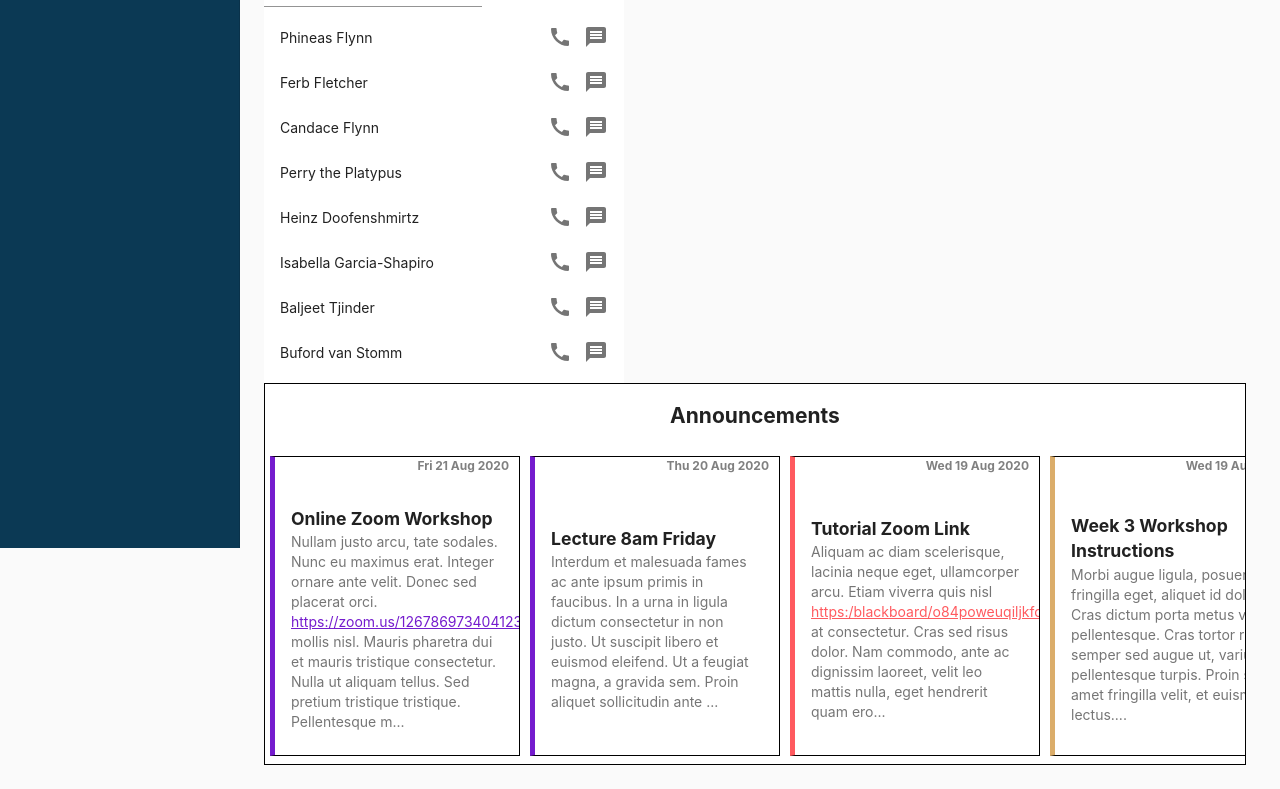
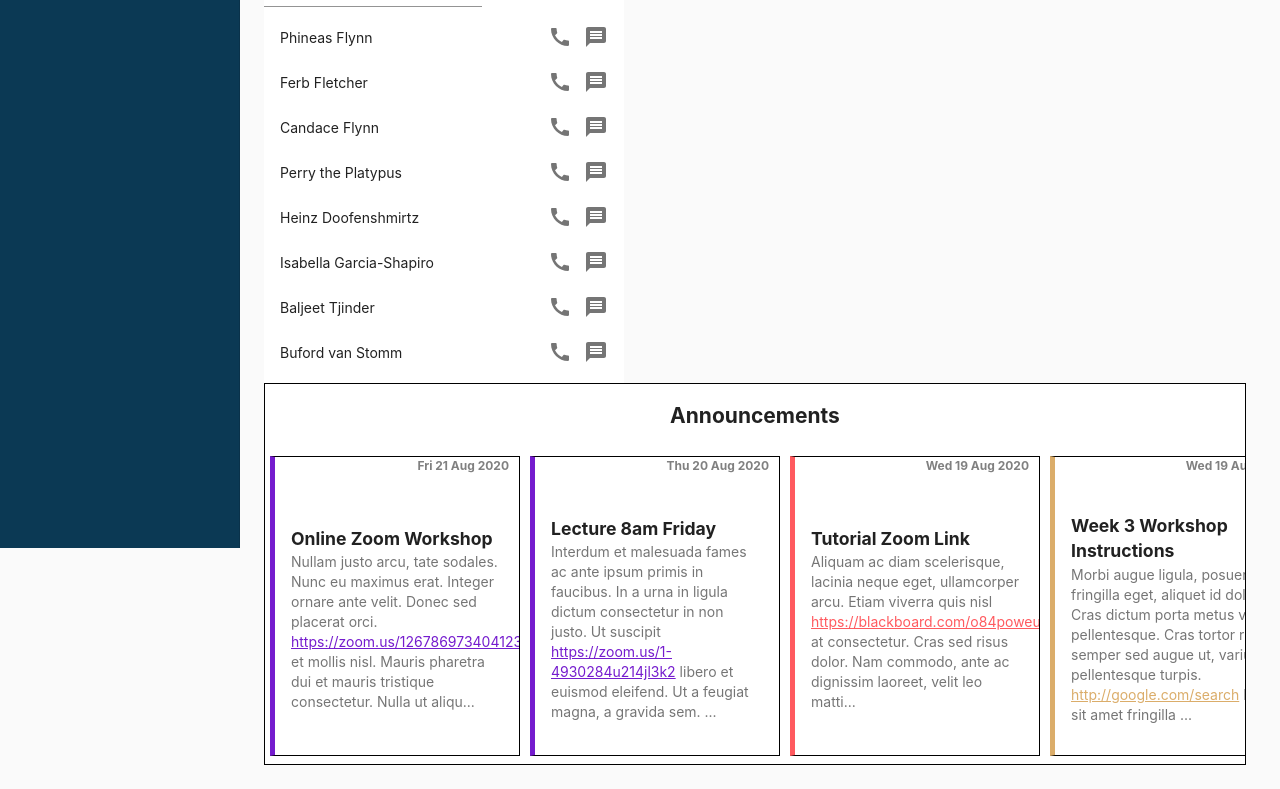
Before and after one commit to doofenshmirtz-deco-inc/OnBoard, a React (Create React App) app in the folder client/: page / in a window 1280 px wide. Shown: the part 252-1041 px from the top of the page. Built offline with nearby package versions, Linux system fonts and the light colour scheme; the HTML template or start-up script is replaced by a standard one.

Commit message:
Fixed semantic ui and links

```diff
--- a/client/package.json
+++ b/client/package.json
@@ -19,8 +19,6 @@
     "react-dom": "^16.13.1",
     "react-router-dom": "^5.2.0",
     "react-scripts": "3.4.3",
-    "semantic-ui-css": "^2.4.1",
-    "semantic-ui-react": "^1.2.1",
     "typescript": "~3.7.2"
   },
   "scripts": {
--- a/client/src/components/Announcements.tsx
+++ b/client/src/components/Announcements.tsx
@@ -5,6 +5,7 @@ import ListItem from "@material-ui/core/ListItem";
 import ListItemText from "@material-ui/core/ListItemText";
 import Typography from "@material-ui/core/Typography";
 import announcements from "./announcements.json";
+import { TextToLinks } from "../utils/string";
 
 const useStyles = makeStyles((theme: Theme) =>
   createStyles({
@@ -48,28 +49,15 @@ const CHARACTER_LIMIT: number = 225;
 
 /* It looks really dumb but it adds coloured links in between before and after link areas. I'm sorry someone plz refactor */
 function getDescription(announcementObj: any) {
-  if (
-    announcementObj.link &&
-    announcementObj["before-link"].length + announcementObj["link"].length <=
-      CHARACTER_LIMIT
-  ) {
-    let afterTrimSize: number =
-      announcementObj["before-link"].length + announcementObj["link"].length;
-    return (
-      <span>
-        {announcementObj["before-link"]}
-        <a
-          style={{ color: `${announcementObj.colour}` }}
-          href={announcementObj["link"]}
-        >
-          {announcementObj["link"]}
-        </a>
-        {announcementObj["after-link"].substring(0, afterTrimSize) + "..."}
-      </span>
-    );
+  let text;
+  if (announcementObj.text <= CHARACTER_LIMIT) {
+    text = announcementObj.text;
+  } else {
+    // Trim to 225 chars and add... at the end for the funny
+    text = announcementObj["text"].substring(0, CHARACTER_LIMIT) + "...";
   }
-  // Trim to 225 chars and add... at the end for the funny
-  return announcementObj["before-link"].substring(0, CHARACTER_LIMIT) + "...";
+
+  return <span>{TextToLinks(text, announcementObj.colour)}</span>;
 }
 
 // TODO: Change for full query or something idk what you want here hahaha
--- a/client/src/components/announcements.json
+++ b/client/src/components/announcements.json
@@ -3,122 +3,102 @@
     "title": "Online Zoom Workshop",
     "colour": "#751CCE",
     "date": "Fri 21 Aug 2020",
-    "before-link": "Nullam justo arcu, tate sodales. Nunc eu maximus erat. Integer ornare ante velit. Donec sed placerat orci. ",
-    "link": "https://zoom.us/126786973404123874",
-    "after-link": "et mollis nisl. Mauris pharetra dui et mauris tristique consectetur. Nulla ut aliquam tellus. Sed pretium tristique tristique. Pellentesque mollis non metus vitae auctor. Donec tempor pulvinar luctus. Phasellus pharetra quis velit ut placerat."
+    "text": "Nullam justo arcu, tate sodales. Nunc eu maximus erat. Integer ornare ante velit. Donec sed placerat orci. https://zoom.us/126786973404123874 et mollis nisl. Mauris pharetra dui et mauris tristique consectetur. Nulla ut aliquam tellus. Sed pretium tristique tristique. Pellentesque mollis non metus vitae auctor. Donec tempor pulvinar luctus. Phasellus pharetra quis velit ut placerat."
   },
   {
     "title": "Lecture 8am Friday",
-    "link": "https://zoom.us/1-4930284u214jl3k2",
     "colour": "#751CCE",
     "date": "Thu 20 Aug 2020",
-    "before-link": "Interdum et malesuada fames ac ante ipsum primis in faucibus. In a urna in ligula dictum consectetur in non justo. Ut suscipit libero et euismod eleifend. Ut a feugiat magna, a gravida sem. Proin aliquet sollicitudin ante ",
-    "after-link": "quis placerat aliquam. Aliquam ultricies, justo et rutrum condimentum, nunc turpis mollis sem, ac tempus tortor ligula non odio.."
+    "text": "Interdum et malesuada fames ac ante ipsum primis in faucibus. In a urna in ligula dictum consectetur in non justo. Ut suscipit https://zoom.us/1-4930284u214jl3k2 libero et euismod eleifend. Ut a feugiat magna, a gravida sem. Proin aliquet sollicitudin ante quis placerat aliquam. Aliquam ultricies, justo et rutrum condimentum, nunc turpis mollis sem, ac tempus tortor ligula non odio.."
   },
   {
     "title": "Tutorial Zoom Link",
-    "link": "https:/blackboard/o84poweuqiljkfds",
     "colour": "#FF5A5F",
     "date": "Wed 19 Aug 2020",
-    "before-link": " Aliquam ac diam scelerisque, lacinia neque eget, ullamcorper arcu. Etiam viverra quis nisl ",
-    "after-link": " at consectetur. Cras sed risus dolor. Nam commodo, ante ac dignissim laoreet, velit leo mattis nulla, eget hendrerit quam eros ut enim. Etiam gravida urna magna, vel volutpat enim sollicitudin a. Curabitur convallis feugiat eros non finibus. Ut scelerisque sem est, eu pulvinar odio sagittis eget. Sed urna arcu, bibendum eget leo eget, maximus ultrices tortor. Aenean blandit ex placerat, porttitor metus vel, semper tellus. Etiam lectus lorem, tempus non purus sit amet, cursus laoreet nulla. Nam eget tempus enim."
+    "text": " Aliquam ac diam scelerisque, lacinia neque eget, ullamcorper arcu. Etiam viverra quis nisl https://blackboard.com/o84poweuqiljkfds at consectetur. Cras sed risus dolor. Nam commodo, ante ac dignissim laoreet, velit leo mattis nulla, eget hendrerit quam eros ut enim. Etiam gravida urna magna, vel volutpat enim sollicitudin a. Curabitur convallis feugiat eros non finibus. Ut scelerisque sem est, eu pulvinar odio sagittis eget. Sed urna arcu, bibendum eget leo eget, maximus ultrices tortor. Aenean blandit ex placerat, porttitor metus vel, semper tellus. Etiam lectus lorem, tempus non purus sit amet, cursus laoreet nulla. Nam eget tempus enim."
   },
   {
     "title": "Week 3 Workshop Instructions",
-    "link": null,
     "colour": "#DBAD6A",
     "date": "Wed 19 Aug 2020",
-    "before-link": "Morbi augue ligula, posuere eu fringilla eget, aliquet id dolor. Cras dictum porta metus vel pellentesque. Cras tortor risus, semper sed augue ut, varius pellentesque turpis. Proin sit amet fringilla velit, et euismod lectus. In sollicitudin magna vehicula quam tempor, nec commodo justo lacinia. Donec pretium dictum eros in commodo. Mauris tincidunt dignissim ligula ac cursus. Mauris pulvinar mi non nibh accumsan, ut auctor purus mollis."
+    "text": "Morbi augue ligula, posuere eu fringilla eget, aliquet id dolor. Cras dictum porta metus vel pellentesque. Cras tortor risus, semper sed augue ut, varius pellentesque turpis. http://google.com/search Proin sit amet fringilla velit, et euismod lectus. In sollicitudin magna vehicula quam tempor, nec commodo justo lacinia. Donec pretium dictum eros in commodo. Mauris tincidunt dignissim ligula ac cursus. Mauris pulvinar mi non nibh accumsan, ut auctor purus mollis."
   },
   {
     "title": "this sentence is 50 char long hahahahahaha 123456 45465495465456",
-    "link": null,
     "colour": "#FF5A5F",
     "date": "Wed 19 Aug 2020",
-    "before-link": "Mauris rutrum dui in urna elementum, eu tempus erat rhoncus. Cras facilisis, lectus id gravida luctus, eros odio scelerisque justo, ut hendrerit ante lorem eget enim. Nunc facilisis ullamcorper vehicula. Vivamus commodo semper diam, non facilisis urna hendrerit et. Maecenas sit amet dui erat. Vestibulum ante ipsum primis in faucibus orci luctus et ultrices posuere cubilia curae; Sed sollicitudin a erat in varius."
+    "text": "Mauris rutrum dui in urna elementum, eu tempus erat rhoncus. Cras facilisis, lectus id gravida luctus, eros odio scelerisque justo, ut hendrerit ante lorem eget enim. Nunc facilisis ullamcorper vehicula. Vivamus commodo semper diam, non facilisis urna hendrerit et. Maecenas sit amet dui erat. Vestibulum ante ipsum primis in faucibus orci luctus et ultrices posuere cubilia curae; Sed sollicitudin a erat in varius."
   },
   {
     "title": "Team Meetings",
-    "link": null,
     "colour": "#A0B798",
     "date": "Saturday 15 Aug 2020",
-    "before-link": "Curabitur in laoreet odio, ac aliquam arcu. In at orci eu augue malesuada vestibulum nec nec ante. Morbi mattis nulla sed augue pellentesque volutpat. Ut a lacus lorem. Fusce sapien felis, consectetur et finibus sit amet, tempus eu sapien. Vivamus id neque id augue bibendum efficitur. Ut lacinia dui ultricies leo lacinia, ut malesuada neque venenatis. Pellentesque fringilla euismod nisi, vitae tincidunt lacus efficitur quis. Donec mattis pellentesque enim, vitae euismod massa ornare euismod. Aliquam dignissim velit sodales tellus tincidunt, sed posuere neque vehicula. Sed vitae euismod odio. Nunc lectus dui, congue eu ex et, commodo facilisis purus. Nam non molestie magna, at suscipit mi. Cras auctor laoreet tortor, ut convallis nibh porttitor id. Duis risus sapien, semper sit amet euismod ac, interdum eget lectus."
+    "text": "Curabitur in laoreet odio, ac aliquam arcu. In at orci eu augue malesuada vestibulum nec nec ante. Morbi mattis nulla sed augue pellentesque volutpat. Ut a lacus lorem. Fusce sapien felis, consectetur et finibus sit amet, tempus eu sapien. Vivamus id neque id augue bibendum efficitur. Ut lacinia dui ultricies leo lacinia, ut malesuada neque venenatis. Pellentesque fringilla euismod nisi, vitae tincidunt lacus efficitur quis. Donec mattis pellentesque enim, vitae euismod massa ornare euismod. Aliquam dignissim velit sodales tellus tincidunt, sed posuere neque vehicula. Sed vitae euismod odio. Nunc lectus dui, congue eu ex et, commodo facilisis purus. Nam non molestie magna, at suscipit mi. Cras auctor laoreet tortor, ut convallis nibh porttitor id. Duis risus sapien, semper sit amet euismod ac, interdum eget lectus."
   },
   {
     "title": "Sleeping in Lectures",
-    "link": null,
     "colour": "#087E8B",
     "date": "Saturday 15 Aug 2020",
-    "before-link": "Integer quis tortor bibendum, hendrerit massa sit amet, ultricies dui. Interdum et malesuada fames ac ante ipsum primis in faucibus. Fusce varius enim neque, at efficitur quam porta eu. Pellentesque habitant morbi tristique senectus et netus et malesuada fames ac turpis egestas. Aliquam nec luctus nibh. Nulla quis euismod metus. Donec vel purus at mi dapibus bibendum. Integer semper erat nec erat malesuada, sit amet consectetur nunc pretium. Mauris ac ante neque. Quisque eget cursus dui. Donec feugiat rhoncus tincidunt. Integer tincidunt justo ac est porta sagittis. Morbi imperdiet, mauris in sodales tristique, ante lacus imperdiet nunc, a malesuada nisl augue quis diam. Praesent porta lacinia mi et iaculis. Pellentesque at venenatis ipsum.."
+    "text": "Integer quis tortor bibendum, hendrerit massa sit amet, ultricies dui. Interdum et malesuada fames ac ante ipsum primis in faucibus. Fusce varius enim neque, at efficitur quam porta eu. Pellentesque habitant morbi tristique senectus et netus et malesuada fames ac turpis egestas. Aliquam nec luctus nibh. Nulla quis euismod metus. Donec vel purus at mi dapibus bibendum. Integer semper erat nec erat malesuada, sit amet consectetur nunc pretium. Mauris ac ante neque. Quisque eget cursus dui. Donec feugiat rhoncus tincidunt. Integer tincidunt justo ac est porta sagittis. Morbi imperdiet, mauris in sodales tristique, ante lacus imperdiet nunc, a malesuada nisl augue quis diam. Praesent porta lacinia mi et iaculis. Pellentesque at venenatis ipsum.."
   },
   {
     "title": "Sleeping in Lectures 2",
-    "link": null,
     "colour": "#FF5A5F",
     "date": "Saturday 15 Aug 2020",
-    "before-link": "Class aptent taciti sociosqu ad litora torquent per conubia nostra, per inceptos himenaeos. Morbi vestibulum, ligula id scelerisque feugiat, purus dolor condimentum dolor, quis interdum ante neque id nulla. Etiam nec maximus risus. Donec eleifend, purus sed vulputate molestie, massa augue blandit purus, vel lobortis augue lorem eu nisi. Sed tempus turpis nec ultrices tempor. Cras non libero gravida, mollis ipsum quis, lacinia dui. Quisque in vestibulum nunc. In maximus, ex at cursus semper, lectus sem rutrum purus, porttitor faucibus nibh odio sed quam. Proin vitae auctor sem. Phasellus non erat libero. Integer posuere, nulla in finibus dignissim, leo neque dictum diam, eget maximus purus libero eu diam. Proin ac ex porttitor, sollicitudin augue a, suscipit dolor. Etiam eget erat id leo volutpat tincidunt. Duis congue massa vitae ultricies pulvinar. Cras gravida, nulla at lobortis tempor, metus arcu varius diam, ac aliquam sapien dui in quam. Nam fermentum pellentesque sapien non tempus."
+    "text": "Class aptent taciti sociosqu ad litora torquent per conubia nostra, per inceptos himenaeos. Morbi vestibulum, ligula id scelerisque feugiat, purus dolor condimentum dolor, quis interdum ante neque id nulla. Etiam nec maximus risus. Donec eleifend, purus sed vulputate molestie, massa augue blandit purus, vel lobortis augue lorem eu nisi. Sed tempus turpis nec ultrices tempor. Cras non libero gravida, mollis ipsum quis, lacinia dui. Quisque in vestibulum nunc. In maximus, ex at cursus semper, lectus sem rutrum purus, porttitor faucibus nibh odio sed quam. Proin vitae auctor sem. Phasellus non erat libero. Integer posuere, nulla in finibus dignissim, leo neque dictum diam, eget maximus purus libero eu diam. Proin ac ex porttitor, sollicitudin augue a, suscipit dolor. Etiam eget erat id leo volutpat tincidunt. Duis congue massa vitae ultricies pulvinar. Cras gravida, nulla at lobortis tempor, metus arcu varius diam, ac aliquam sapien dui in quam. Nam fermentum pellentesque sapien non tempus."
   },
   {
     "title": "Online Zoom Workshop",
-    "link": null,
     "colour": "#751CCE",
     "date": "Fri 21 Aug 2020",
-    "before-link": "Nullam justo arcu, interdum ut feugiat in, sagittis sed dui. Nulla tincidunt fringilla ipsum, sed dictum est varius nec. Suspendisse enim eros, efficitur convallis faucibus at, commodo at erat. Duis euismod non erat sit amet molestie. Curabitur vulputate vulputate sodales. Nunc eu maximus erat. Integer ornare ante velit. Donec sed placerat orci. et mollis nisl. Mauris pharetra dui et mauris tristique consectetur. Nulla ut aliquam tellus. Sed pretium tristique tristique. Pellentesque mollis non metus vitae auctor. Donec tempor pulvinar luctus. Phasellus pharetra quis velit ut placerat."
+    "text": "Nullam justo arcu, interdum ut feugiat in, sagittis sed dui. Nulla tincidunt fringilla ipsum, sed dictum est varius nec. Suspendisse enim eros, efficitur convallis faucibus at, commodo at erat. Duis euismod non erat sit amet molestie. Curabitur vulputate vulputate sodales. Nunc eu maximus erat. Integer ornare ante velit. Donec sed placerat orci. et mollis nisl. Mauris pharetra dui et mauris tristique consectetur. Nulla ut aliquam tellus. Sed pretium tristique tristique. Pellentesque mollis non metus vitae auctor. Donec tempor pulvinar luctus. Phasellus pharetra quis velit ut placerat."
   },
   {
     "title": "Lecture 8am Friday",
-    "link": null,
     "colour": "#751CCE",
     "date": "Thu 20 Aug 2020",
-    "before-link": "Interdum et malesuada fames ac ante ipsum primis in faucibus. In a urna in ligula dictum consectetur in non justo. Ut suscipit libero et euismod eleifend. Ut a feugiat magna, a gravida sem. Proin aliquet sollicitudin ante, vel semper justo. Curabitur orci diam, elementum sed ante ac, pharetra elementum felis. Ut tincidunt risus quis placerat aliquam. Aliquam ultricies, justo et rutrum condimentum, nunc turpis mollis sem, ac tempus tortor ligula non odio.."
+    "text": "Interdum et malesuada fames ac ante ipsum primis in faucibus. In a urna in ligula dictum consectetur in non justo. Ut suscipit libero et euismod eleifend. Ut a feugiat magna, a gravida sem. Proin aliquet sollicitudin ante, vel semper justo. Curabitur orci diam, elementum sed ante ac, pharetra elementum felis. Ut tincidunt risus quis placerat aliquam. Aliquam ultricies, justo et rutrum condimentum, nunc turpis mollis sem, ac tempus tortor ligula non odio.."
   },
   {
     "title": "Tutorial Zoom Link",
-    "link": null,
     "colour": "#FF5A5F",
     "date": "Wed 19 Aug 2020",
-    "before-link": " Aliquam ac diam scelerisque, lacinia neque eget, ullamcorper arcu. Etiam viverra quis nisl at consectetur. Cras sed risus dolor. Nam commodo, ante ac dignissim laoreet, velit leo mattis nulla, eget hendrerit quam eros ut enim. Etiam gravida urna magna, vel volutpat enim sollicitudin a. Curabitur convallis feugiat eros non finibus. Ut scelerisque sem est, eu pulvinar odio sagittis eget. Sed urna arcu, bibendum eget leo eget, maximus ultrices tortor. Aenean blandit ex placerat, porttitor metus vel, semper tellus. Etiam lectus lorem, tempus non purus sit amet, cursus laoreet nulla. Nam eget tempus enim."
+    "text": " Aliquam ac diam scelerisque, lacinia neque eget, ullamcorper arcu. Etiam viverra quis nisl at consectetur. Cras sed risus dolor. Nam commodo, ante ac dignissim laoreet, velit leo mattis nulla, eget hendrerit quam eros ut enim. Etiam gravida urna magna, vel volutpat enim sollicitudin a. Curabitur convallis feugiat eros non finibus. Ut scelerisque sem est, eu pulvinar odio sagittis eget. Sed urna arcu, bibendum eget leo eget, maximus ultrices tortor. Aenean blandit ex placerat, porttitor metus vel, semper tellus. Etiam lectus lorem, tempus non purus sit amet, cursus laoreet nulla. Nam eget tempus enim."
   },
   {
     "title": "Week 5 Workshop Instructions",
-    "link": null,
     "colour": "#751CCE",
     "date": "Wed 19 Aug 2020",
-    "before-link": "Morbi augue ligula, posuere eu fringilla eget, aliquet id dolor. Cras dictum porta metus vel pellentesque. Cras tortor risus, semper sed augue ut,varius pellentesque turpis. Proin sit amet fringilla velit, et euismod lectus. In sollicitudin magna vehicula quam tempor, nec commodo justo lacinia. Donec pretium dictum eros in commodo. Mauris tincidunt dignissim ligula ac cursus. Mauris pulvinar mi non nibh accumsan, ut auctor purus mollis."
+    "text": "Morbi augue ligula, posuere eu fringilla eget, aliquet id dolor. Cras dictum porta metus vel pellentesque. Cras tortor risus, semper sed augue ut,varius pellentesque turpis. Proin sit amet fringilla velit, et euismod lectus. In sollicitudin magna vehicula quam tempor, nec commodo justo lacinia. Donec pretium dictum eros in commodo. Mauris tincidunt dignissim ligula ac cursus. Mauris pulvinar mi non nibh accumsan, ut auctor purus mollis."
   },
   {
     "title": "Assignment 2 is released",
-    "link": null,
     "colour": "#FF5A5F",
     "date": "Wed 29 Aug 2020",
-    "before-link": "Mauris rutrum dui in urna elementum, eu tempus erat rhoncus. Cras facilisis, lectus id gravida luctus, eros odio scelerisque justo, ut hendrerit ante lorem eget enim. Nunc facilisis ullamcorper vehicula. Vivamus commodo semper diam, non facilisis urna hendrerit et. Maecenas sit amet dui erat. Vestibulum ante ipsum primis in faucibus orci luctus et ultrices posuere cubilia curae; Sed sollicitudin a erat in varius."
+    "text": "Mauris rutrum dui in urna elementum, eu tempus erat rhoncus. Cras facilisis, lectus id gravida luctus, eros odio scelerisque justo, ut hendrerit ante lorem eget enim. Nunc facilisis ullamcorper vehicula. Vivamus commodo semper diam, non facilisis urna hendrerit et. Maecenas sit amet dui erat. Vestibulum ante ipsum primis in faucibus orci luctus et ultrices posuere cubilia curae; Sed sollicitudin a erat in varius."
   },
   {
     "title": "Zoom Session",
-    "link": null,
     "colour": "#087E8B",
     "date": "Monday 37 Aug 2029",
-    "before-link": "Suspendisse arcu nulla, venenatis a nisl vitae, finibus suscipit dui. Fusce consectetur condimentum elit blandit sodales. Sed eget massa ut dui ultrices aliquam. Proin libero erat, faucibus ac dolor molestie, tempus fermentum felis. Aliquam et eros quis ligula consequat efficitur eu vel nibh. Mauris eu ex ultrices, aliquam metus id, lobortis metus.."
+    "text": "Suspendisse arcu nulla, venenatis a nisl vitae, finibus suscipit dui. Fusce consectetur condimentum elit blandit sodales. Sed eget massa ut dui ultrices aliquam. Proin libero erat, faucibus ac dolor molestie, tempus fermentum felis. Aliquam et eros quis ligula consequat efficitur eu vel nibh. Mauris eu ex ultrices, aliquam metus id, lobortis metus.."
   },
   {
     "title": "Team Meetings 7",
-    "link": null,
     "colour": "#A0B798",
     "date": "Saturday 15 Aug 2020",
-    "before-link": "Curabitur in laoreet odio, ac aliquam arcu. In at orci eu augue malesuada vestibulum nec nec ante. Morbi mattis nulla sed augue pellentesque volutpat. Ut a lacus lorem. Fusce sapien felis, consectetur et finibus sit amet, tempus eu sapien. Vivamus id neque id augue bibendum efficitur. Ut lacinia dui ultricies leo lacinia, ut malesuada neque venenatis. Pellentesque fringilla euismod nisi, vitae tincidunt lacus efficitur quis. Donec mattis pellentesque enim, vitae euismod massa ornare euismod. Aliquam dignissim velit sodales tellus tincidunt, sed posuere neque vehicula. Sed vitae euismod odio. Nunc lectus dui, congue eu ex et, commodo facilisis purus. Nam non molestie magna, at suscipit mi. Cras auctor laoreet tortor, ut convallis nibh porttitor id. Duis risus sapien, semper sit amet euismod ac, interdum eget lectus."
+    "text": "Curabitur in laoreet odio, ac aliquam arcu. In at orci eu augue malesuada vestibulum nec nec ante. Morbi mattis nulla sed augue pellentesque volutpat. Ut a lacus lorem. Fusce sapien felis, consectetur et finibus sit amet, tempus eu sapien. Vivamus id neque id augue bibendum efficitur. Ut lacinia dui ultricies leo lacinia, ut malesuada neque venenatis. Pellentesque fringilla euismod nisi, vitae tincidunt lacus efficitur quis. Donec mattis pellentesque enim, vitae euismod massa ornare euismod. Aliquam dignissim velit sodales tellus tincidunt, sed posuere neque vehicula. Sed vitae euismod odio. Nunc lectus dui, congue eu ex et, commodo facilisis purus. Nam non molestie magna, at suscipit mi. Cras auctor laoreet tortor, ut convallis nibh porttitor id. Duis risus sapien, semper sit amet euismod ac, interdum eget lectus."
   },
   {
     "title": "Sleeping in Lectures 69",
-    "link": null,
     "colour": "#087E8B",
     "date": "Saturday 15 Aug 2020",
-    "before-link": "Integer quis tortor bibendum, hendrerit massa sit amet, ultricies dui. Interdum et malesuada fames ac ante ipsum primis in faucibus. Fusce varius enim neque, at efficitur quam porta eu. Pellentesque habitant morbi tristique senectus et netus et malesuada fames ac turpis egestas. Aliquam nec luctus nibh. Nulla quis euismod metus. Donec vel purus at mi dapibus bibendum. Integer semper erat nec erat malesuada, sit amet consectetur nunc pretium. Mauris ac ante neque. Quisque eget cursus dui. Donec feugiat rhoncus tincidunt. Integer tincidunt justo ac est porta sagittis. Morbi imperdiet, mauris in sodales tristique, ante lacus imperdiet nunc, a malesuada nisl augue quis diam. Praesent porta lacinia mi et iaculis. Pellentesque at venenatis ipsum.."
+    "text": "Integer quis tortor bibendum, hendrerit massa sit amet, ultricies dui. Interdum et malesuada fames ac ante ipsum primis in faucibus. Fusce varius enim neque, at efficitur quam porta eu. Pellentesque habitant morbi tristique senectus et netus et malesuada fames ac turpis egestas. Aliquam nec luctus nibh. Nulla quis euismod metus. Donec vel purus at mi dapibus bibendum. Integer semper erat nec erat malesuada, sit amet consectetur nunc pretium. Mauris ac ante neque. Quisque eget cursus dui. Donec feugiat rhoncus tincidunt. Integer tincidunt justo ac est porta sagittis. Morbi imperdiet, mauris in sodales tristique, ante lacus imperdiet nunc, a malesuada nisl augue quis diam. Praesent porta lacinia mi et iaculis. Pellentesque at venenatis ipsum.."
   },
   {
     "title": "Sleeping in Lectures 420",
-    "link": null,
     "colour": "#001564",
     "date": "Saturday 15 Aug 2020",
-    "before-link": "Class aptent taciti sociosqu ad litora torquent per conubia nostra, per inceptos himenaeos. Morbi vestibulum, ligula id scelerisque feugiat, purus dolor condimentum dolor, quis interdum ante neque id nulla. Etiam nec maximus risus. Donec eleifend, purus sed vulputate molestie, massa augue blandit purus, vel lobortis augue lorem eu nisi. Sed tempus turpis nec ultrices tempor. Cras non libero gravida, mollis ipsum quis, lacinia dui. Quisque in vestibulum nunc. In maximus, ex at cursus semper, lectus sem rutrum purus, porttitor faucibus nibh odio sed quam. Proin vitae auctor sem. Phasellus non erat libero. Integer posuere, nulla in finibus dignissim, leo neque dictum diam, eget maximus purus libero eu diam. Proin ac ex porttitor, sollicitudin augue a, suscipit dolor. Etiam eget erat id leo volutpat tincidunt. Duis congue massa vitae ultricies pulvinar. Cras gravida, nulla at lobortis tempor, metus arcu varius diam, ac aliquam sapien dui in quam. Nam fermentum pellentesque sapien non tempus."
+    "text": "Class aptent taciti sociosqu ad litora torquent per conubia nostra, per inceptos himenaeos. Morbi vestibulum, ligula id scelerisque feugiat, purus dolor condimentum dolor, quis interdum ante neque id nulla. Etiam nec maximus risus. Donec eleifend, purus sed vulputate molestie, massa augue blandit purus, vel lobortis augue lorem eu nisi. Sed tempus turpis nec ultrices tempor. Cras non libero gravida, mollis ipsum quis, lacinia dui. Quisque in vestibulum nunc. In maximus, ex at cursus semper, lectus sem rutrum purus, porttitor faucibus nibh odio sed quam. Proin vitae auctor sem. Phasellus non erat libero. Integer posuere, nulla in finibus dignissim, leo neque dictum diam, eget maximus purus libero eu diam. Proin ac ex porttitor, sollicitudin augue a, suscipit dolor. Etiam eget erat id leo volutpat tincidunt. Duis congue massa vitae ultricies pulvinar. Cras gravida, nulla at lobortis tempor, metus arcu varius diam, ac aliquam sapien dui in quam. Nam fermentum pellentesque sapien non tempus."
   }
 ]
--- /dev/null
+++ b/client/src/utils/string.tsx
@@ -0,0 +1,15 @@
+import React from "react";
+
+const urlRegex = /(https?:\/\/(?:www\.|(?!www))[a-zA-Z0-9][a-zA-Z0-9-]+[a-zA-Z0-9]\.[^\s]{2,}|www\.[a-zA-Z0-9][a-zA-Z0-9-]+[a-zA-Z0-9]\.[^\s]{2,}|https?:\/\/(?:www\.|(?!www))[a-zA-Z0-9]+\.[^\s]{2,}|www\.[a-zA-Z0-9]+\.[^\s]{2,})/gi;
+
+export const TextToLinks = (text: string, color: string) => {
+  return text.split(urlRegex).map((text, i) =>
+    i % 2 === 0 ? (
+      text
+    ) : (
+      <a style={{ color: color }} href={text}>
+        {text}
+      </a>
+    )
+  );
+};
```
Also changed, not shown: client/semantic.json (deleted, +0 -22 lines), 2 other files (tests, documents, lock files or other folders).
